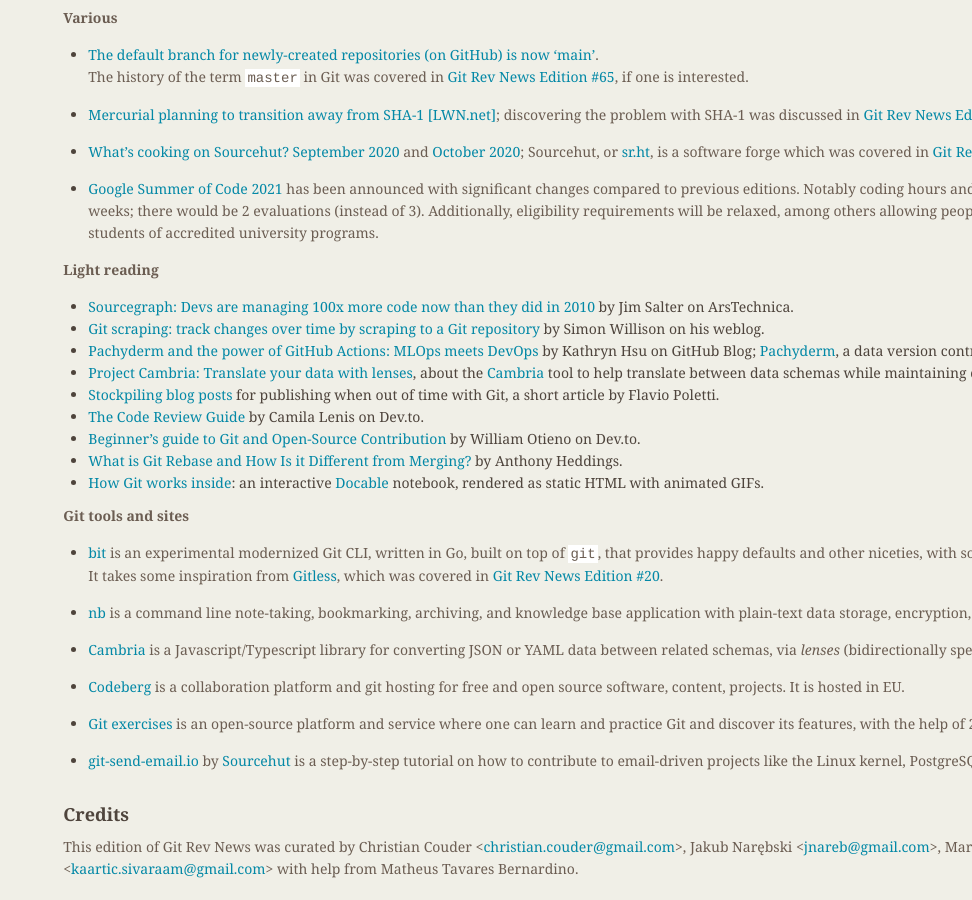
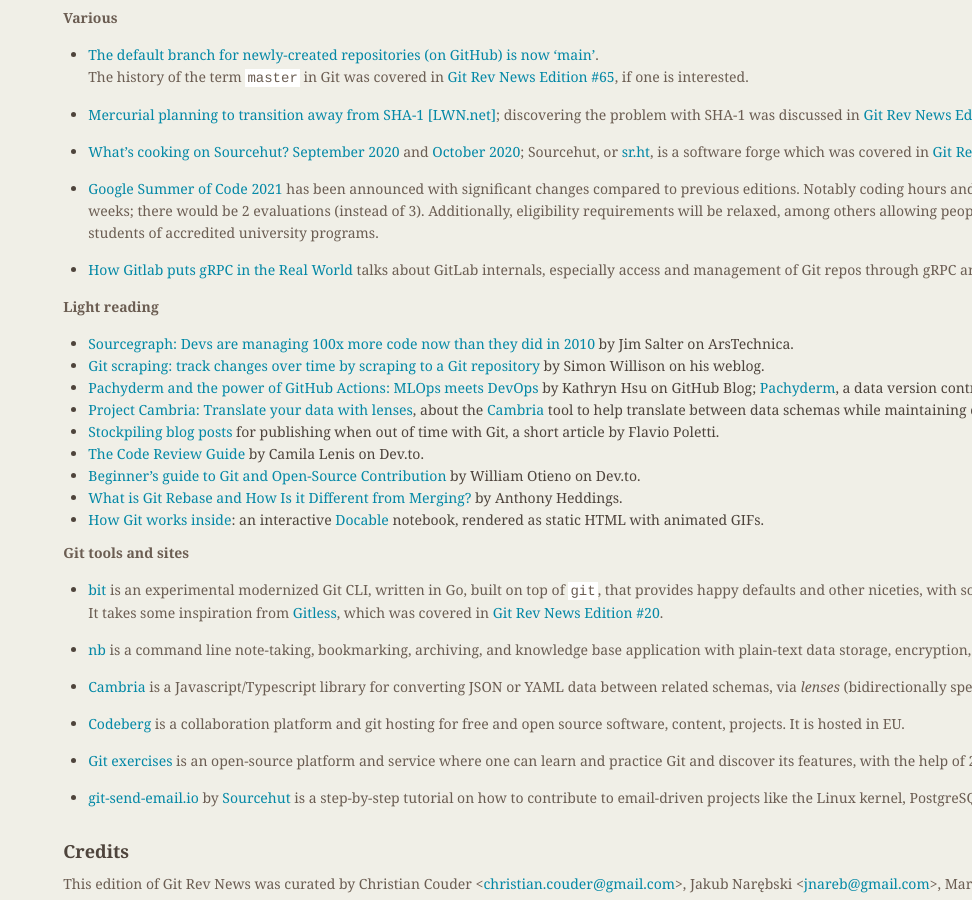
Before and after one commit to git/git.github.io, a Jekyll site: the page built from rev_news/drafts/edition-68.md, in a window 1280 px wide and 900 px high, scrolled down 2115 px. Shown: the whole window, without its empty margins (308-1280 px from the left). Built offline with Jekyll 4.4.1, drawn with Linux system fonts in a browser that asks for light colours; our own code applies the rules of GitHub Pages for plain Markdown files.

Commit message:
rn-68: add link to gRPC and Gitaly article

```diff
--- a/rev_news/drafts/edition-68.md
+++ b/rev_news/drafts/edition-68.md
@@ -216,6 +216,11 @@
   among others allowing people participating in a variety of different
   licensed academic programs, not just students of accredited university programs.
 
+* [How Gitlab puts gRPC in the Real World](https://www.programmableweb.com/news/how-gitlab-puts-grpc-real-world/analysis/2020/10/28)
+  talks about GitLab internals, especially access and management of
+  Git repos through gRPC and a software layer written in Go called
+  Gitaly.
+
 __Light reading__
 
 * [Sourcegraph: Devs are managing 100x more code now than they did in 2010](https://arstechnica.com/gadgets/2020/10/sourcegraph-devs-are-managing-100x-more-code-now-than-they-did-in-2010/)
```
